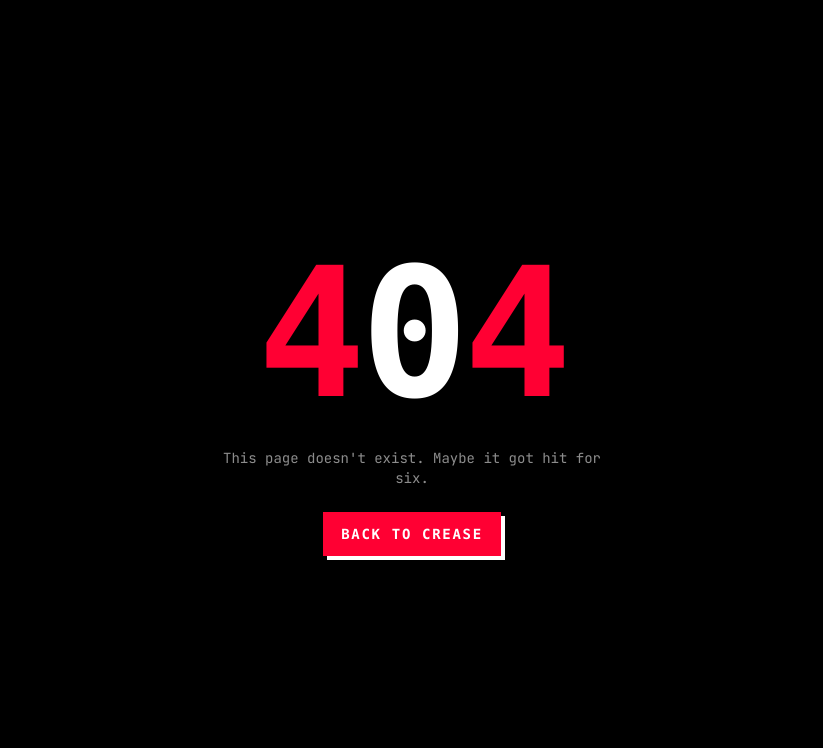
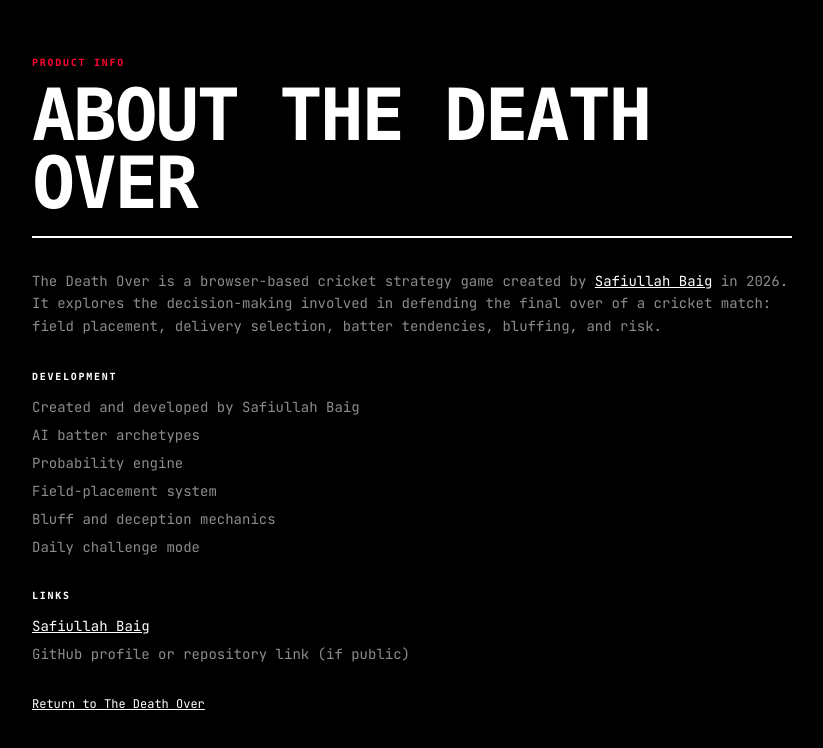
Before and after one commit to bagel786/DeathOver, a Next.js app: page /about in a window 1280 px wide. Before the commit this address had no page. Shown: the top 748 px of the page, without its empty margins (228-1051 px from the left). Built offline with nearby package versions, Linux system fonts and the light colour scheme.

Commit message:
Improve SEO metadata, add About page, and sitemap

```diff
--- /dev/null
+++ b/app/about/page.tsx
@@ -0,0 +1,86 @@
+import type { Metadata } from "next";
+import Link from "next/link";
+
+export const metadata: Metadata = {
+  title: "About The Death Over",
+  description:
+    "About The Death Over, a browser-based cricket strategy game created by Safiullah Baig in 2026.",
+  alternates: {
+    canonical: "/about",
+  },
+};
+
+export default function AboutPage() {
+  return (
+    <main
+      className="min-h-screen flex flex-col items-center p-6"
+      style={{ background: "var(--ink)", color: "var(--paper)" }}
+    >
+      <div className="w-full flex flex-col gap-8" style={{ maxWidth: 760 }}>
+        <header className="pt-8">
+          <p className="brut-label" style={{ color: "var(--blood)", marginBottom: 10 }}>
+            PRODUCT INFO
+          </p>
+          <h1 className="brut-data-xl" style={{ fontSize: "clamp(34px, 8vw, 72px)", lineHeight: 0.95 }}>
+            ABOUT THE DEATH OVER
+          </h1>
+          <hr className="brut-rule" style={{ marginTop: 18 }} />
+        </header>
+
+        <section className="font-mono text-sm leading-relaxed" style={{ color: "var(--muted)" }}>
+          <p>
+            The Death Over is a browser-based cricket strategy game created by{" "}
+            <a
+              href="https://safiullahbaig.com/"
+              target="_blank"
+              rel="noopener noreferrer"
+              style={{ color: "var(--paper)", textDecoration: "underline" }}
+            >
+              Safiullah Baig
+            </a>{" "}
+            in 2026. It explores the decision-making involved in defending the final over of a cricket match: field placement, delivery selection, batter tendencies, bluffing, and risk.
+          </p>
+        </section>
+
+        <section>
+          <h2 className="brut-label" style={{ color: "var(--paper)", marginBottom: 12 }}>
+            DEVELOPMENT
+          </h2>
+          <ul className="font-mono text-sm flex flex-col gap-2" style={{ color: "var(--muted)" }}>
+            <li>Created and developed by Safiullah Baig</li>
+            <li>AI batter archetypes</li>
+            <li>Probability engine</li>
+            <li>Field-placement system</li>
+            <li>Bluff and deception mechanics</li>
+            <li>Daily challenge mode</li>
+          </ul>
+        </section>
+
+        <section>
+          <h2 className="brut-label" style={{ color: "var(--paper)", marginBottom: 12 }}>
+            LINKS
+          </h2>
+          <ul className="font-mono text-sm flex flex-col gap-2" style={{ color: "var(--muted)" }}>
+            <li>
+              <a
+                href="https://safiullahbaig.com/"
+                target="_blank"
+                rel="noopener noreferrer"
+                style={{ color: "var(--paper)", textDecoration: "underline" }}
+              >
+                Safiullah Baig
+              </a>
+            </li>
+            <li>GitHub profile or repository link (if public)</li>
+          </ul>
+        </section>
+
+        <footer className="font-mono text-xs pb-8" style={{ color: "var(--faint)" }}>
+          <Link href="/" style={{ color: "var(--paper)", textDecoration: "underline" }}>
+            Return to The Death Over
+          </Link>
+        </footer>
+      </div>
+    </main>
+  );
+}
--- a/app/layout.tsx
+++ b/app/layout.tsx
@@ -14,15 +14,22 @@ export const viewport: Viewport = {
 };
 
 export const metadata: Metadata = {
-  title: "The Death Over Challenge",
-  description: "A 2D cricket tactical simulator. Defend your total in the final over.",
+  metadataBase: new URL("https://www.deathover.xyz"),
+  title: "The Death Over — Cricket Strategy Game by Safiullah Baig",
+  description:
+    "The Death Over is a browser-based cricket strategy game created by Safiullah Baig. Set your field, choose deliveries, bluff AI batters, and defend the final over.",
+  alternates: {
+    canonical: "/",
+  },
   icons: {
     icon: "/logo.svg",
   },
   openGraph: {
-    title: "The Death Over Challenge",
-    description: "Can you defend it? Set your field, pick your delivery, survive the death over.",
+    title: "The Death Over — Cricket Strategy Game by Safiullah Baig",
+    description:
+      "The Death Over is a browser-based cricket strategy game created by Safiullah Baig. Set your field, choose deliveries, bluff AI batters, and defend the final over.",
     type: "website",
+    url: "/",
   },
 };
 
--- a/app/page.tsx
+++ b/app/page.tsx
@@ -361,6 +361,32 @@ export default function HomePage() {
           </div>
         ))}
       </div>
+
+      {/* Creator attribution */}
+      <section
+        className="w-full text-center"
+        style={{ maxWidth: 720, borderTop: "2px solid var(--faint)", paddingTop: 20 }}
+      >
+        <p className="font-mono text-xs leading-relaxed" style={{ color: "var(--muted)" }}>
+          <span style={{ color: "var(--paper)", fontWeight: 700 }}>The Death Over</span> is a cricket strategy simulation created and developed by{" "}
+          <a
+            href="https://safiullahbaig.com/"
+            target="_blank"
+            rel="noopener noreferrer"
+            style={{ color: "var(--paper)", textDecoration: "underline" }}
+          >
+            Safiullah Baig
+          </a>
+          .
+          <br />
+          Launched in 2026.
+        </p>
+        <p className="font-mono text-[10px] uppercase tracking-widest mt-3" style={{ color: "var(--faint)" }}>
+          <a href="/about" style={{ color: "var(--paper)", textDecoration: "underline" }}>
+            About The Death Over
+          </a>
+        </p>
+      </section>
     </main>
   );
 }
--- /dev/null
+++ b/app/sitemap.ts
@@ -0,0 +1,18 @@
+import type { MetadataRoute } from "next";
+
+export default function sitemap(): MetadataRoute.Sitemap {
+  return [
+    {
+      url: "https://www.deathover.xyz/",
+      lastModified: new Date(),
+      changeFrequency: "weekly",
+      priority: 1,
+    },
+    {
+      url: "https://www.deathover.xyz/about",
+      lastModified: new Date(),
+      changeFrequency: "monthly",
+      priority: 0.8,
+    },
+  ];
+}
```
